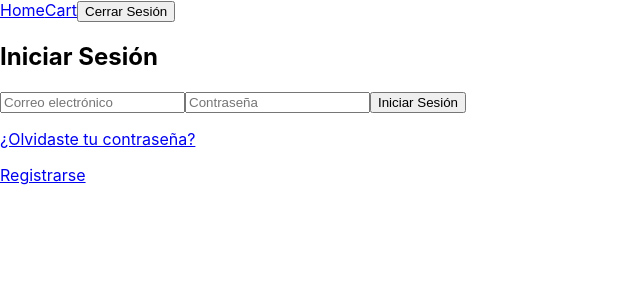
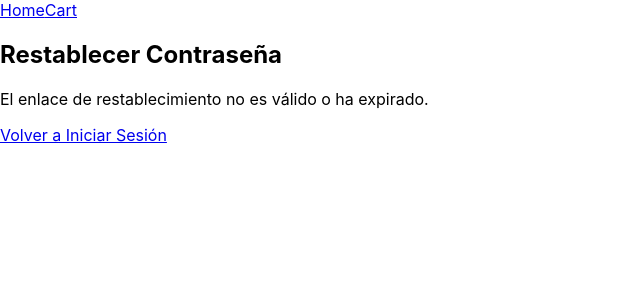
Before and after one commit to andreavegadev/acandemy, a React (Create React App) app: page /reset-password in a window 1280 px wide. Before the commit this address led to /login. Shown: the top 300 px of the page, without its empty margins (0-640 px from the left). Built offline with nearby package versions, Linux system fonts and the light colour scheme.

Commit message:
Recuperacion de contraseña

```diff
--- a/src/App.js
+++ b/src/App.js
@@ -11,6 +11,7 @@ import LoginPage from "./pages/login/LoginPage";
 import ForgotPasswordPage from "./pages/login/ForgotPasswordPage";
 import AddPetPage from "./pages/AddPetPage";
 import RegisterPage from "./pages/login/RegisterPage";
+import ResetPasswordPage from "./pages/login/ResetPasswordPage";
 
 function App() {
   const [session, setSession] = useState(null);
@@ -51,21 +52,39 @@ function App() {
       <header>
         <a href="/home">Home</a>
         <a href="/cart">Cart</a>
-        <LogoutButton />
+        {session && <LogoutButton />}
       </header>
       <Routes>
         {/* Redirige al login si no hay sesión */}
-        {!session && <Route path="*" element={<Navigate to="/login" />} />}
+        {!session && (
+          <>
+            <Route path="/add-pet" element={<Navigate to="/login" />} />
+            <Route path="/pets" element={<Navigate to="/login" />} />
+          </>
+        )}
 
-        {/* Rutas públicas */}
-        <Route path="/login" element={<LoginPage />} />
-        <Route path="/register" element={<RegisterPage />} />
-        <Route path="/forgot-password" element={<ForgotPasswordPage />} />
+        {/* Rutas públicas con redirección si hay sesión */}
+        {session ? (
+          <>
+            <Route path="/login" element={<Navigate to="/home" />} />
+            <Route path="/register" element={<Navigate to="/home" />} />
+            <Route path="/forgot-password" element={<Navigate to="/home" />} />
+          </>
+        ) : (
+          <>
+            <Route path="/login" element={<LoginPage />} />
+            <Route path="/register" element={<RegisterPage />} />
+            <Route path="/forgot-password" element={<ForgotPasswordPage />} />
+          </>
+        )}
+
+        {/* Rutas públicas sin restricciones */}
         <Route path="/" element={<HomePage />} />
         <Route path="/home" element={<HomePage />} />
         <Route path="/product/:id" element={<ProductPage />} />
         <Route path="/cart" element={<CartPage />} />
         <Route path="/checkout" element={<CheckoutPage />} />
+        <Route path="/reset-password" element={<ResetPasswordPage />} />
 
         {/* Rutas privadas */}
         {session && (
--- a/src/pages/login/ForgotPasswordPage.js
+++ b/src/pages/login/ForgotPasswordPage.js
@@ -1,18 +1,50 @@
-import React from "react";
+import React, { useState } from "react";
+import { supabase } from "../../supabaseClient";
 
 const ForgotPasswordPage = () => {
+  const [email, setEmail] = useState("");
+  const [message, setMessage] = useState("");
+  const [error, setError] = useState("");
+
+  const handleSubmit = async (e) => {
+    e.preventDefault();
+    setMessage("");
+    setError("");
+
+    // Enviar correo de recuperación de contraseña
+    const { error } = await supabase.auth.resetPasswordForEmail(email, {
+      redirectTo: `${window.location.origin}/reset-password`, // URL a la que se redirige tras el restablecimiento
+    });
+
+    if (error) {
+      console.error(
+        "Error al enviar el correo de recuperación:",
+        error.message
+      );
+      setError("Hubo un problema al enviar el correo. Inténtalo de nuevo.");
+    } else {
+      setMessage(
+        "Correo de recuperación enviado. Revisa tu bandeja de entrada."
+      );
+    }
+  };
+
   return (
     <div className="forgot-password-container">
       <h2>Recuperar Contraseña</h2>
-      <form action="/reset-password" method="post">
+      <form onSubmit={handleSubmit}>
         <input
           type="email"
           name="email"
           placeholder="Correo Electrónico"
+          value={email}
+          onChange={(e) => setEmail(e.target.value)}
           required
         />
         <button type="submit">Enviar Enlace de Recuperación</button>
       </form>
+      {message && <p className="success">{message}</p>}
+      {error && <p className="error">{error}</p>}
       <div className="links">
         <p>
           <a href="/login">Volver a Iniciar Sesión</a>
--- /dev/null
+++ b/src/pages/login/ResetPasswordPage.js
@@ -0,0 +1,72 @@
+import React, { useState, useEffect } from "react";
+import { supabase } from "../../supabaseClient";
+import { useNavigate } from "react-router-dom";
+
+const ResetPasswordPage = () => {
+  const [password, setPassword] = useState("");
+  const [message, setMessage] = useState("");
+  const [error, setError] = useState("");
+  const navigate = useNavigate();
+
+  useEffect(() => {
+    // Verifica si el usuario está autenticado temporalmente
+    const checkAuth = async () => {
+      const { data, error } = await supabase.auth.getSession();
+      if (error || !data.session) {
+        setError("El enlace de restablecimiento no es válido o ha expirado.");
+      }
+    };
+
+    checkAuth();
+  }, []);
+
+  const handleSubmit = async (e) => {
+    e.preventDefault();
+    setMessage("");
+    setError("");
+
+    // Actualizar la contraseña
+    const { error } = await supabase.auth.updateUser({ password });
+
+    if (error) {
+      console.error("Error al restablecer la contraseña:", error.message);
+      setError(
+        "Hubo un problema al restablecer la contraseña. Inténtalo de nuevo."
+      );
+    } else {
+      setMessage(
+        "Contraseña restablecida con éxito. Ahora puedes iniciar sesión."
+      );
+      setTimeout(() => navigate("/login"), 3000); // Redirige al login después de 3 segundos
+    }
+  };
+
+  return (
+    <div className="reset-password-container">
+      <h2>Restablecer Contraseña</h2>
+      {error ? (
+        <p className="error">{error}</p>
+      ) : (
+        <form onSubmit={handleSubmit}>
+          <input
+            type="password"
+            name="password"
+            placeholder="Nueva Contraseña"
+            value={password}
+            onChange={(e) => setPassword(e.target.value)}
+            required
+          />
+          <button type="submit">Restablecer Contraseña</button>
+        </form>
+      )}
+      {message && <p className="success">{message}</p>}
+      <div className="links">
+        <p>
+          <a href="/login">Volver a Iniciar Sesión</a>
+        </p>
+      </div>
+    </div>
+  );
+};
+
+export default ResetPasswordPage;
```
